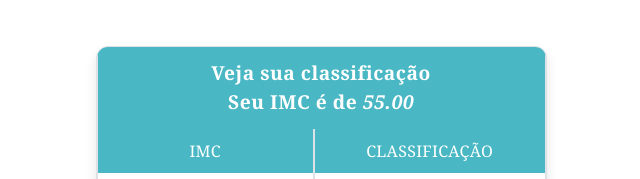
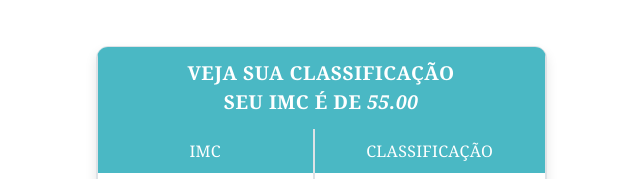
Before and after one commit to LigiaMayer/IMC, a React (Vite) app: page / in a window 1280 px wide. Shown: the part 242-421 px from the top of the page, without its empty margins (319-959 px from the left). Built offline with nearby package versions, Linux system fonts and the light colour scheme.

Commit message:
Update global.css

```diff
--- a/src/global.css
+++ b/src/global.css
@@ -15,13 +15,14 @@ table {
 }
 
 table th {
-    background-color: #4AB8C4;
-    color: white;
+    background-color: #D9F2F5; /* Fundo azul bem clarinho */
+    color: #1C6773; /* Cor de texto mais escura para contraste */
     font-family: 'Georgia', serif;
-    font-size: 1.2rem;
-    padding: 12px;
+    font-size: 1.5rem;
+    padding: 16px;
     text-align: center;
     letter-spacing: 1px;
+    text-transform: uppercase;
 }
 
 table td {
@@ -30,7 +31,7 @@ table td {
     color: #1C6773;
     font-size: 1rem;
     text-align: center;
-    background-color: #D9F2F5;
+    background-color: #F0F8F8;
     border-top: 1px solid #4AB8C4;
 }
 
```
